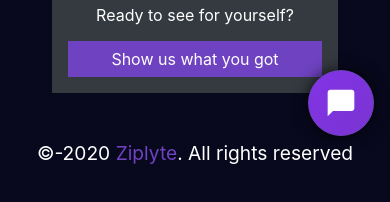
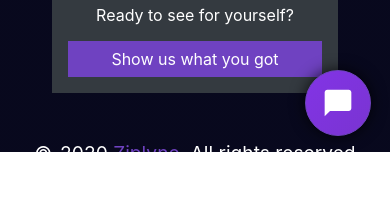
Before and after one commit to prateekkk26/ziplyne, a React (Create React App) app: page / in a window 390 px wide. Shown: the part 692-894 px from the top of the page. After the commit the page ends 844 px from the top, so only its background shows below. Built offline with nearby package versions, Linux system fonts and the light colour scheme.

Commit message:
fixed the responsiveness

```diff
--- a/src/components/ChatButton/ChatButton.jsx
+++ b/src/components/ChatButton/ChatButton.jsx
@@ -5,7 +5,9 @@ import styles from './chatButton.module.css'
 const ChatButton = () => {
 	return (
 		<div className={styles.btn}>
-			<MdChatBubble className={styles.icon} />
+			<div className={styles.container}>
+				<MdChatBubble className={styles.icon} />
+			</div>
 		</div>
 	)
 }
--- a/src/components/ChatButton/chatButton.module.css
+++ b/src/components/ChatButton/chatButton.module.css
@@ -1,12 +1,18 @@
 .btn {
+	width: 100%;
+	position: fixed;
+	bottom: 1rem;
+	right: 1.2rem;
+	text-align: right;
+}
+
+.container {
+	display: inline-block;
 	border: 1px solid var(--mainPurple);
 	padding: 1rem;
 	border-radius: 50%;
-	position: fixed;
 	background-color: var(--mainBlack);
 	background-image: linear-gradient(to bottom right, rgba(139, 52, 249, 0.9),rgba(139, 52, 249, 0.8));
-	bottom: 1rem;
-	right: 1rem;
 	box-shadow: 0 0 15px rgba(0,0,0,0.8);
 }
 
--- a/src/components/Footer/Footer.jsx
+++ b/src/components/Footer/Footer.jsx
@@ -108,7 +108,7 @@ const Footer = () => {
 						<p className={styles.btn}>Show us what you got</p>
 					</div>
 				</div>
-				<p className={styles.copy}>&copy;-2020 <span>Ziplyte</span>. All rights reserved</p>
+				<p className={styles.copy}>&copy;-2020 <span>Ziplyne</span>. All rights reserved</p>
 			</div>
 		</div>
 	)
--- a/src/components/Layout/Layout.jsx
+++ b/src/components/Layout/Layout.jsx
@@ -8,7 +8,7 @@ const Layout = ({children}) => {
 	const [toggle, setToggle] = useState(false);
 
 	return (
-		<div style={{display: "flex", "flexDirection": "column", width: "100%"}}>
+		<div style={{position: "relative", display: "flex", "flexDirection": "column", width: "100%"}}>
 			<Navbar toggle={toggle} setToggle={setToggle} />
 			{
 				toggle && <Sidebar toggle={toggle} setToggle={setToggle} />
--- a/src/components/Reviews/reviews.module.css
+++ b/src/components/Reviews/reviews.module.css
@@ -77,7 +77,7 @@
 }
 
 .flexItemLight .content {
-	width: 53rem;
+	max-width: 53rem;
 	clip-path: polygon(0% 0%, 100% 0%, 100% 85%, 75% 84%, 75% 100%, 50% 85%, 0 85%);
 	padding: 1.5rem;
 	height: auto;
@@ -88,7 +88,6 @@
 	margin-right: 2rem;
 	text-align: right;
 	background-color: rgba(139, 52, 249, 0.9);
-	background-image: linear-gradient( to bottom right, rgba(0,0,0, 0.8), rgba(0,0,0,0.7));
 }
 
 .content h3,
@@ -142,6 +141,6 @@
 		text-align: center;
 	}
 	.content p {
-		padding-bottom: 2rem;
+		padding-bottom: 4rem;
 	}
 }
--- a/src/index.css
+++ b/src/index.css
@@ -6,6 +6,14 @@
   --mainBlack: rgb(51,51,51);
   --lightPurple: #8b34f9;
   --mainBlue: #262a93; /*rgb(38,42,147)*/
+}
+
+html, body {
+  width: 100%;
+  height: 100%;
+  margin: 0;
+  padding: 0;
+  overflow-x: hidden;
 }
 
 *,
@@ -23,7 +31,6 @@ body {
   -webkit-font-smoothing: antialiased;
   -moz-osx-font-smoothing: grayscale;
   font-size: 10px;
-  overflow-x: hidden;
 }
 
 code {
@@ -43,3 +50,6 @@ code {
 ::-webkit-scrollbar-thumb {
   background: var(--lightPurple);
 }
+
+@media screen and (max-width: 1100px) {
+}
```
